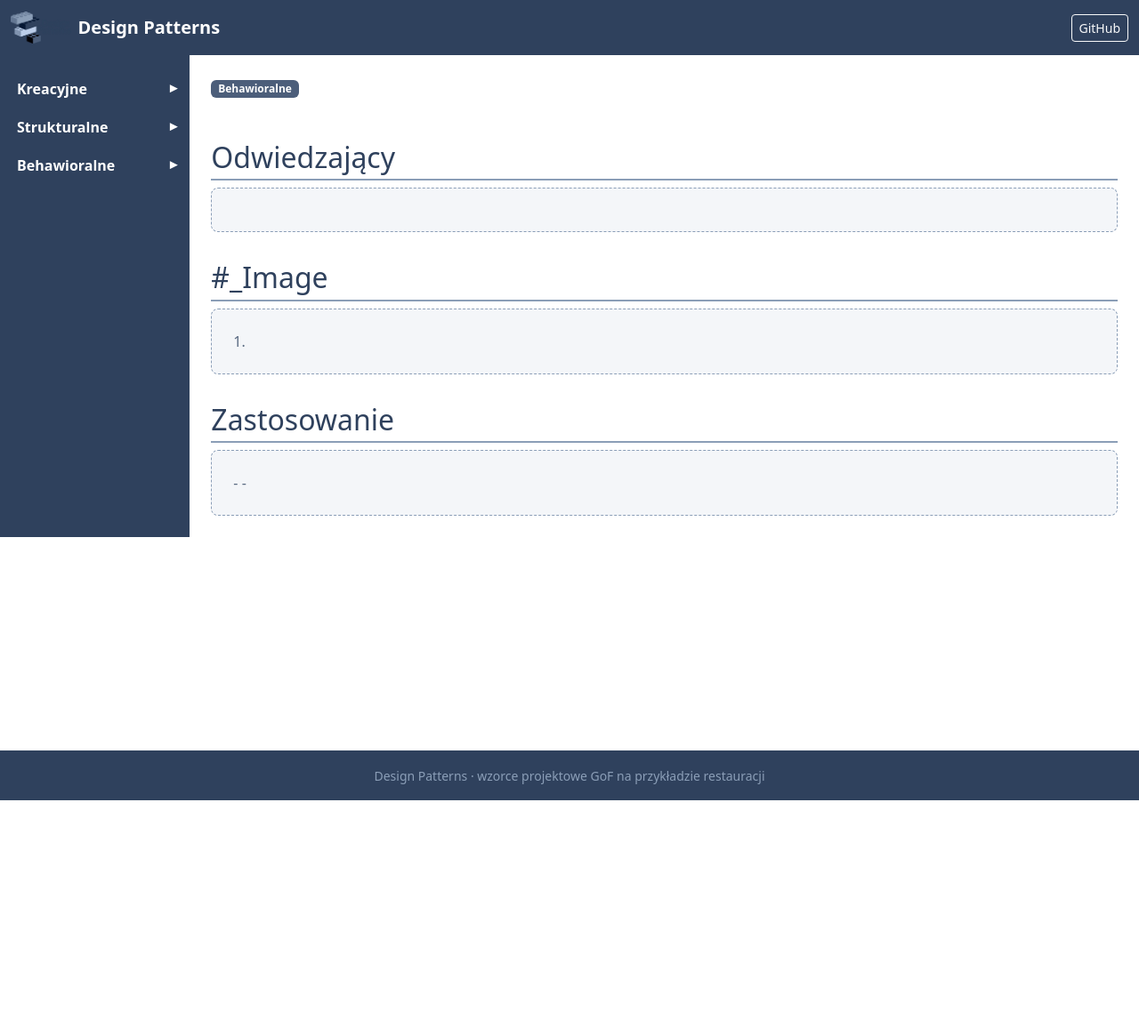
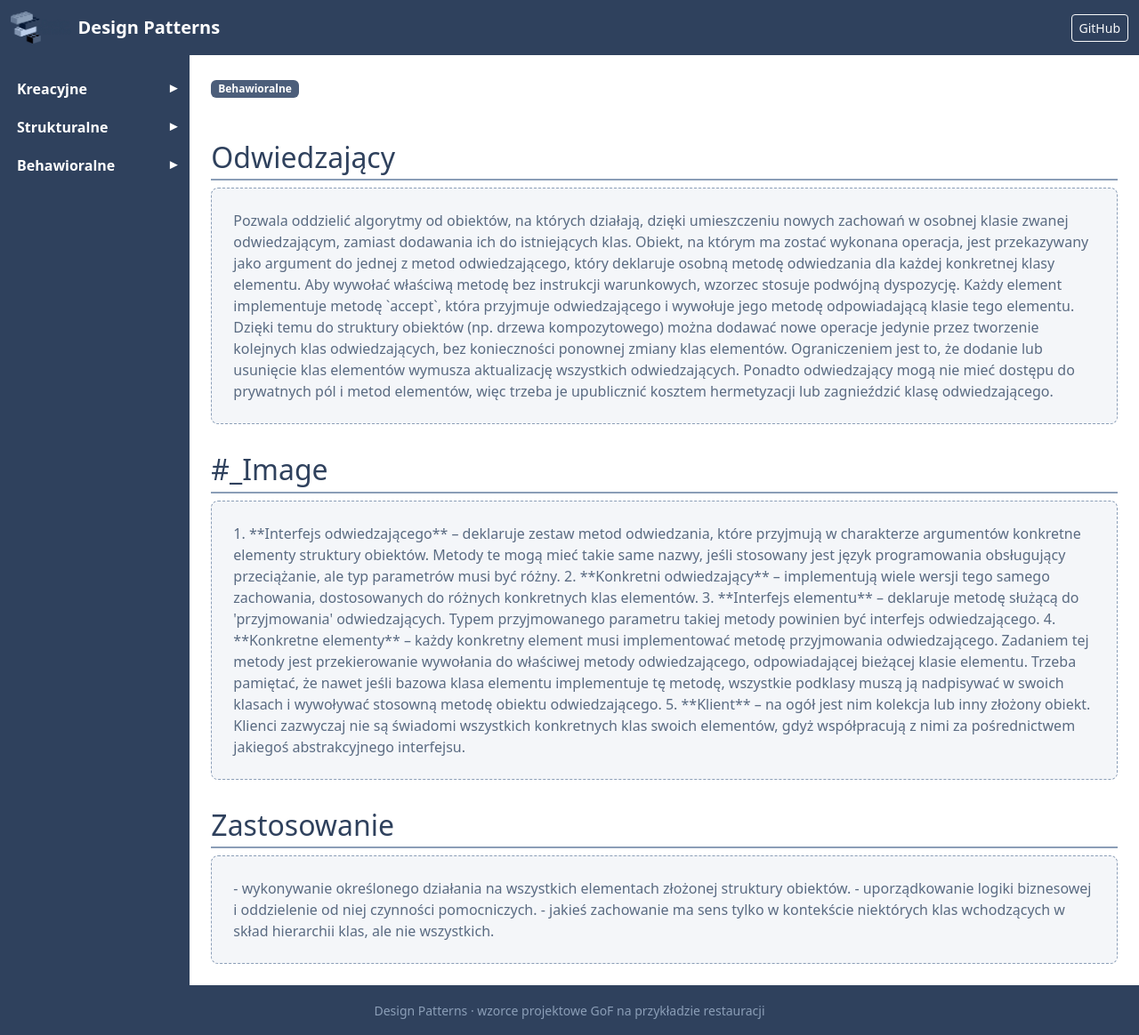
Before and after one commit to RobertNeat/Design-Patterns, a Jekyll site: the page built from docs/behawioralne/visitor/index.md, in a window 1280 px wide. Shown: the whole page at 89% size. Built offline with Jekyll 4.4.1, drawn with Linux system fonts in a browser that asks for light colours; before the commit the page ends 900 px from its top, so only the background shows below that.

Commit message:
docs_odwiedzający

```diff
--- a/docs/behawioralne/visitor/index.md
+++ b/docs/behawioralne/visitor/index.md
@@ -5,26 +5,31 @@ category: Behawioralne
 
 <span class="badge badge-category mb-3">Behawioralne</span>
 
-
 <div class="pattern-section">
 <h2>Odwiedzający</h2>
 <div class="placeholder-box">
+
+Pozwala oddzielić algorytmy od obiektów, na których działają, dzięki umieszczeniu nowych zachowań w osobnej klasie zwanej odwiedzającym, zamiast dodawania ich do istniejących klas. Obiekt, na którym ma zostać wykonana operacja, jest przekazywany jako argument do jednej z metod odwiedzającego, który deklaruje osobną metodę odwiedzania dla każdej konkretnej klasy elementu. Aby wywołać właściwą metodę bez instrukcji warunkowych, wzorzec stosuje podwójną dyspozycję. Każdy element implementuje metodę `accept`, która przyjmuje odwiedzającego i wywołuje jego metodę odpowiadającą klasie tego elementu. Dzięki temu do struktury obiektów (np. drzewa kompozytowego) można dodawać nowe operacje jedynie przez tworzenie kolejnych klas odwiedzających, bez konieczności ponownej zmiany klas elementów. Ograniczeniem jest to, że dodanie lub usunięcie klas elementów wymusza aktualizację wszystkich odwiedzających. Ponadto odwiedzający mogą nie mieć dostępu do prywatnych pól i metod elementów, więc trzeba je upublicznić kosztem hermetyzacji lub zagnieździć klasę odwiedzającego.
 
 </div>
 
 <h2>#_Image</h2>
 <div class="placeholder-box">
 
-1.
+1. **Interfejs odwiedzającego** – deklaruje zestaw metod odwiedzania, które przyjmują w charakterze argumentów konkretne elementy struktury obiektów. Metody te mogą mieć takie same nazwy, jeśli stosowany jest język programowania obsługujący przeciążanie, ale typ parametrów musi być różny.
+2. **Konkretni odwiedzający** – implementują wiele wersji tego samego zachowania, dostosowanych do różnych konkretnych klas elementów.
+3. **Interfejs elementu** – deklaruje metodę służącą do 'przyjmowania' odwiedzających. Typem przyjmowanego parametru takiej metody powinien być interfejs odwiedzającego.
+4. **Konkretne elementy** – każdy konkretny element musi implementować metodę przyjmowania odwiedzającego. Zadaniem tej metody jest przekierowanie wywołania do właściwej metody odwiedzającego, odpowiadającej bieżącej klasie elementu. Trzeba pamiętać, że nawet jeśli bazowa klasa elementu implementuje tę metodę, wszystkie podklasy muszą ją nadpisywać w swoich klasach i wywoływać stosowną metodę obiektu odwiedzającego.
+5. **Klient** – na ogół jest nim kolekcja lub inny złożony obiekt. Klienci zazwyczaj nie są świadomi wszystkich konkretnych klas swoich elementów, gdyż współpracują z nimi za pośrednictwem jakiegoś abstrakcyjnego interfejsu.
 
 </div>
 
 <h2>Zastosowanie</h2>
 <div class="placeholder-box">
 
--
--
-
+- wykonywanie określonego działania na wszystkich elementach złożonej struktury obiektów.
+- uporządkowanie logiki biznesowej i oddzielenie od niej czynności pomocniczych.
+- jakieś zachowanie ma sens tylko w kontekście niektórych klas wchodzących w skład hierarchii klas, ale nie wszystkich.
 
 </div>
 </div>
```
